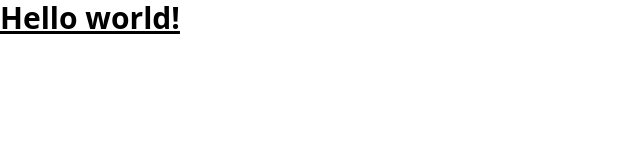
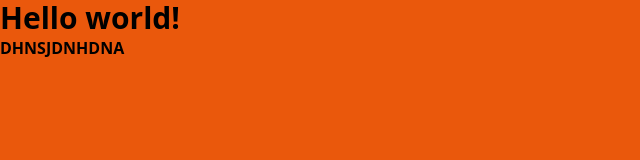
Before and after one commit to DaniMGithub/testing, a website: page public/index.html in a window 1280 px wide. Shown: the whole page, without its empty margins (0-640 px from the left). Drawn offline with nearby package versions, Linux system fonts and the light colour scheme; files that its build step writes are made by us from their sources.

Commit message:
funciona

```diff
--- a/public/index.html
+++ b/public/index.html
@@ -3,11 +3,12 @@
 <head>
   <meta charset="UTF-8">
   <meta name="viewport" content="width=device-width, initial-scale=1.0">
-  <link href="css/taildwind.css" rel="stylesheet">
+  <link href="/public/css/tailwind.css" rel="stylesheet">
 </head>
-<body>
-  <h1 class="text-3xl font-bold underline">
+<body class="bg-orange-600">
+  <h1 class="text-3xl font-bold decoration-sky-500">
     Hello world!
   </h1>
+  <p class="decoration-sky-500 font-bold">DHNSJDNHDNA</p>
 </body>
 </html>
```
Also changed, not shown: public/css/tailwind.css.
